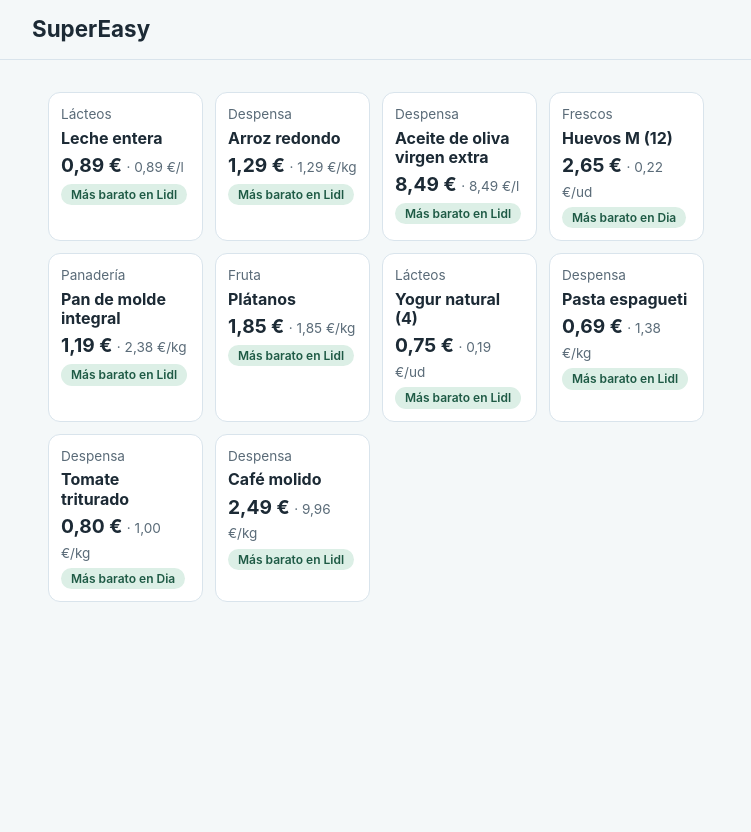
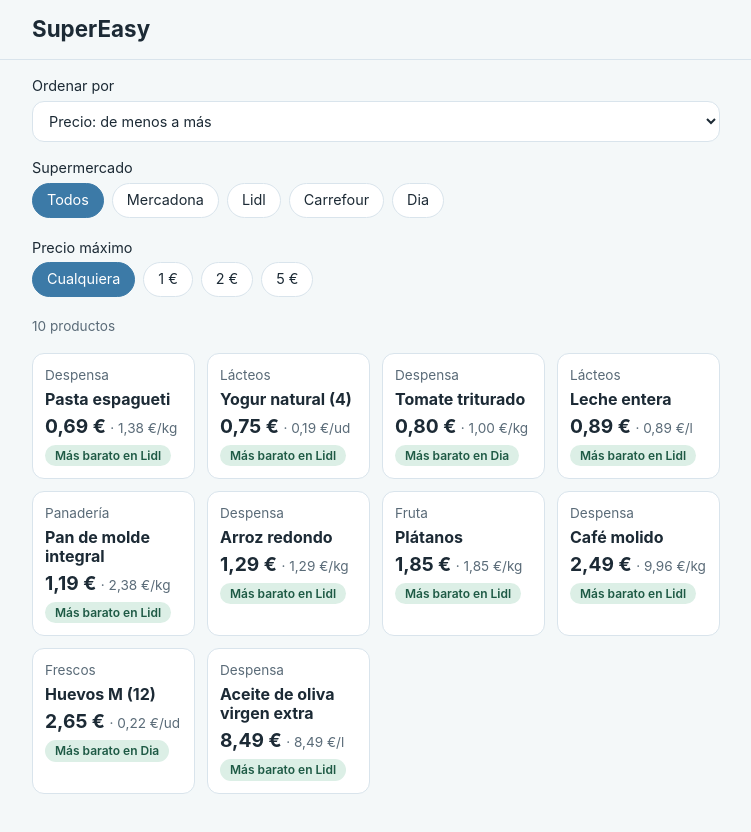
Before and after one commit to DAM-CITM-26/supereasy, a React (Vite) app: page / in a window 1280 px wide. Shown: the top 832 px of the page, without its empty margins (264-1015 px from the left). Before the commit the page ends 800 px from the top, so only its background shows below. Built offline with nearby package versions, Linux system fonts and the light colour scheme.

Commit message:
estado
orden, categorizacion y precio, edicion del documento de inicio.jsx para mostrar los filtros en la pantalla principal

```diff
--- a/src/components/ListaProductos.jsx
+++ b/src/components/ListaProductos.jsx
@@ -3,7 +3,7 @@ import Vacio from "./Vacio"
 
 
 function ListaProductos({ productos, vacio }) {
-    if (productos.length === 0) return (<Vacio icono={'🛒'} texto={'No hay productos disponibles'}></Vacio>)
+    if (productos.length === 0) return <Vacio icono="🛒" texto={vacio} />
     return (<div className="grid">{productos.map((producto) => (<TarjetaProducto key={producto.id} producto={producto} />))}</div>)
 }
 
--- a/src/pages/Inicio.jsx
+++ b/src/pages/Inicio.jsx
@@ -1,22 +1,48 @@
-import PantallaProductos from '../components/PantallaProductos.jsx'
-import EtiquetaSuper from '../components/EtiquetaSuper.jsx'
+import { useState } from 'react'
+import Chips from '../components/Chips.jsx'
 import ListaProductos from '../components/ListaProductos.jsx'
 import SelectorOrden from '../components/SelectorOrden.jsx'
-import TarjetaProducto from '../components/TarjetaProducto.jsx'
+import { PRODUCTOS } from '../data/productos.js'
 import { SUPERMERCADOS } from '../data/supermercados.js'
-import Vacio from '../components/Vacio.jsx'
-import { PRODUCTOS } from '../data/productos.js'
+import { filtrarProductos, ordenarProductos } from '../utils/logica.js'
 
+const PRECIOS_MAXIMOS = ['Cualquiera', '1 €','2 €', '5 €']
+
+// Pantalla P1 · Productos (Sprint 1).
+// El estado vive aquí, en el padre común: los controles lo cambian y la lista lo lee.
 export default function Inicio() {
+  const [orden, setOrden] = useState('barato')
+  const [supermercado, setSupermercado] = useState('Todos')
+  const [maximo, setMaximo] = useState('Cualquiera') // 'Cualquiera' o un número de euros
+
+  const filtrados = filtrarProductos(PRODUCTOS, { supermercado, maximo })
+  const productos = ordenarProductos(filtrados, orden)
+
+  // Los chips muestran '1 €', pero el estado guarda el número 1
+  function cambiarMaximo(opcion) {
+    setMaximo(opcion === 'Cualquiera' ? 'Cualquiera' : parseFloat(opcion))
+  }
+
   return (
-    <main>
-      {/*<TarjetaProducto producto={PRODUCTOS[0]}>
-        <EtiquetaSuper nombre={SUPERMERCADOS[0]}></EtiquetaSuper>
-        <Vacio icono={'🛒'} texto={'No hay productos disponibles'}></Vacio>
-      </TarjetaProducto>*/}
+    <section className="seccion stack">
+      <SelectorOrden valor={orden} onCambio={setOrden} />
 
-      <ListaProductos productos={PRODUCTOS} vacio={'No hay productos disponibles'}></ListaProductos>
+      <div className="field">
+        Supermercado
+        <Chips opciones={['Todos', ...SUPERMERCADOS]} valor={supermercado} onCambio={setSupermercado} />
+      </div>
 
-    </main>
+      <div className="field">
+        Precio máximo
+        <Chips
+          opciones={PRECIOS_MAXIMOS}
+          valor={maximo === 'Cualquiera' ? 'Cualquiera' : maximo + ' €'}
+          onCambio={cambiarMaximo}
+        />
+      </div>
+
+      <p className="card-meta">{productos.length} productos</p>
+      <ListaProductos productos={productos} vacio="No hay productos con estos filtros." />
+    </section>
   )
 }
```
